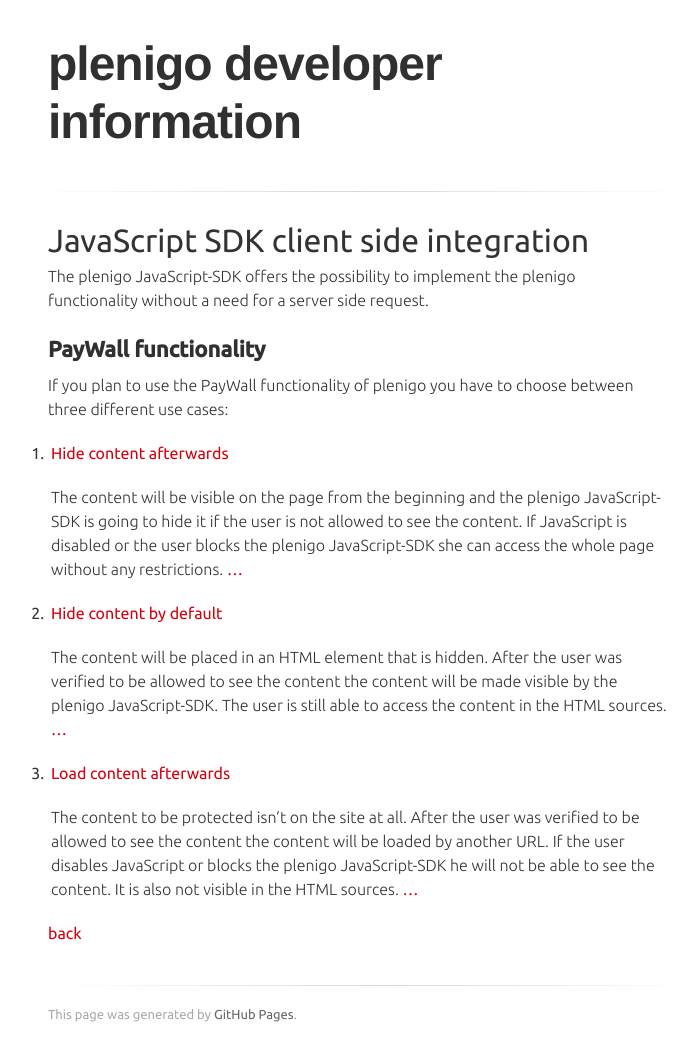
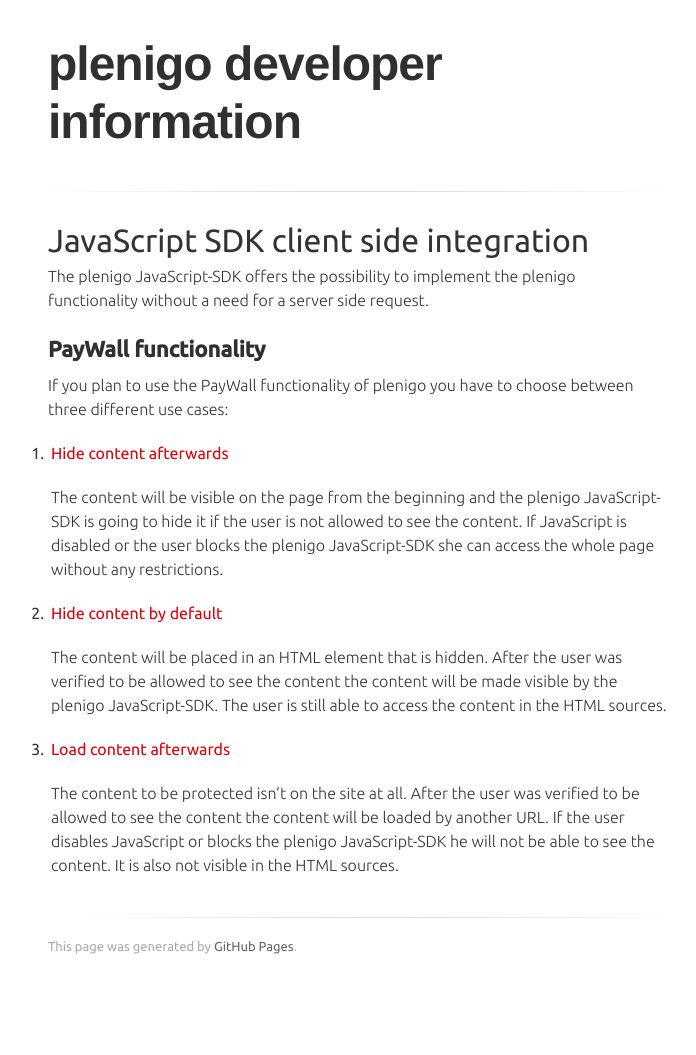
Before and after one commit to plenigo/plenigo.github.io, a Jekyll site: the page built from pages/sdks/javascript/index.md, in a window 1280 px wide. Shown: the whole page, without its empty margins (282-978 px from the left). Built offline with Jekyll 4.4.1, drawn with Linux system fonts in a browser that asks for light colours; some web fonts are replaced; after the commit the page ends 987 px from its top, so only the background shows below that.

Commit message:
- removed back links

```diff
--- a/pages/sdks/javascript/index.md
+++ b/pages/sdks/javascript/index.md
@@ -15,17 +15,14 @@
 1. [Hide content afterwards](/sdk/javascript/hide_content_afterwards)
 
    The content will be visible on the page from the beginning and the plenigo JavaScript-SDK is going to hide it if the user is not allowed to see the content.
-   If JavaScript is disabled or the user blocks the plenigo JavaScript-SDK she can access the whole page without any restrictions. [...](/sdk/javascript/hide_content_afterwards)
+   If JavaScript is disabled or the user blocks the plenigo JavaScript-SDK she can access the whole page without any restrictions.
 
 2. [Hide content by default](/sdk/javascript/hide_content_by_default)
 
    The content will be placed in an HTML element that is hidden. After the user was verified to be allowed to see the content the content will be made visible
-   by the plenigo JavaScript-SDK. The user is still able to access the content in the HTML sources. [...](/sdk/javascript/hide_content_by_default)
+   by the plenigo JavaScript-SDK. The user is still able to access the content in the HTML sources.
 
 3. [Load content afterwards](/sdk/javascript/load_content_afterwards)
 
    The content to be protected isn't on the site at all. After the user was verified to be allowed to see the content the content will be loaded by another URL.
-   If the user disables JavaScript or blocks the plenigo JavaScript-SDK he will not be able to see the content. It is also not visible in the HTML sources. [...](/sdk/javascript/load_content_afterwards)
-
-
-[back](/)
+   If the user disables JavaScript or blocks the plenigo JavaScript-SDK he will not be able to see the content. It is also not visible in the HTML sources.
```
Also changed, not shown: pages/sdks/javascript/paywall/hide_content_afterwards.md (+0 -2 lines), pages/sdks/javascript/paywall/hide_content_by_default.md (+0 -2 lines), pages/sdks/javascript/paywall/load_content_afterwards.md (+0 -2 lines).
